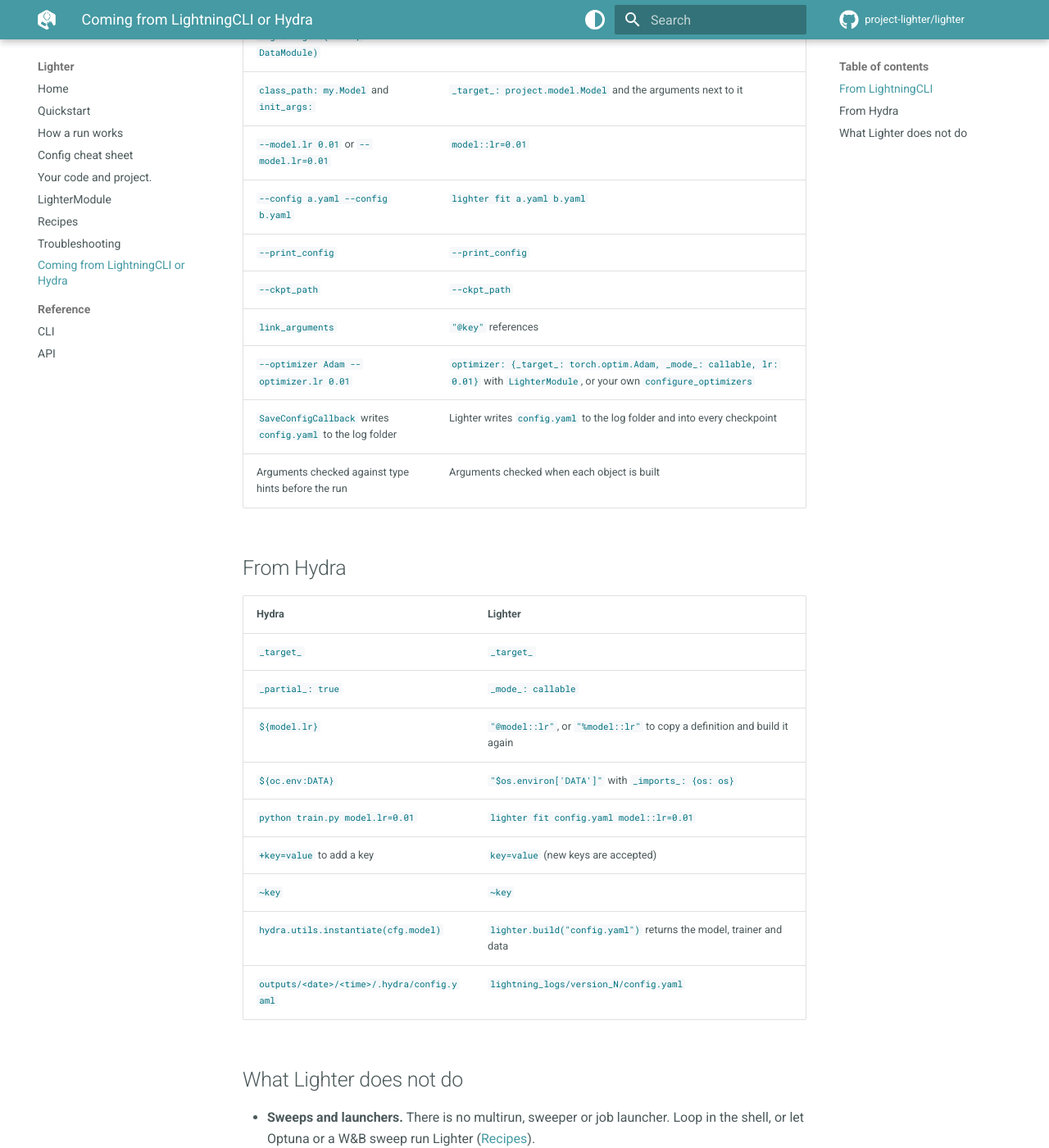
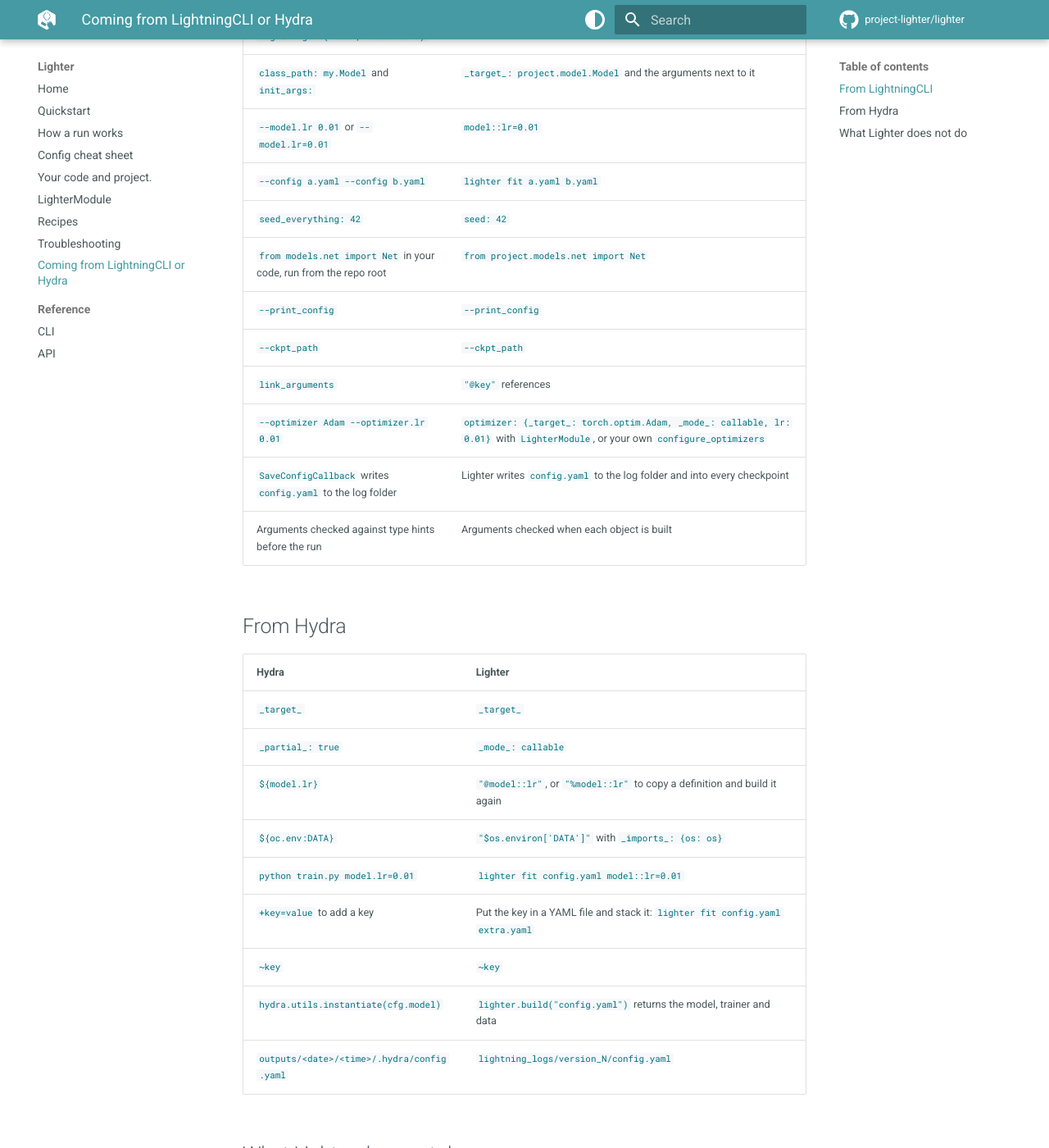
Before and after one commit to project-lighter/lighter, an MkDocs documentation site: the page built from docs/coming-from.md, in a window 1280 px wide and 1400 px high, scrolled down 418 px. Shown: the whole window at 82% size. Built offline with MkDocs 1.6.1 and Material for MkDocs 9.7.7, drawn with Linux system fonts in a browser that asks for light colours; comment, search, counter and statistics services are not loaded.

```diff
--- a/docs/coming-from.md
+++ b/docs/coming-from.md
@@ -17,6 +17,8 @@ that Lighter leaves to other tools.
 | `class_path: my.Model` and `init_args:` | `_target_: project.model.Model` and the arguments next to it |
 | `--model.lr 0.01` or `--model.lr=0.01` | `model::lr=0.01` |
 | `--config a.yaml --config b.yaml` | `lighter fit a.yaml b.yaml` |
+| `seed_everything: 42` | `seed: 42` |
+| `from models.net import Net` in your code, run from the repo root | `from project.models.net import Net` |
 | `--print_config` | `--print_config` |
 | `--ckpt_path` | `--ckpt_path` |
 | `link_arguments` | `"@key"` references |
@@ -33,7 +35,7 @@ that Lighter leaves to other tools.
 | `${model.lr}` | `"@model::lr"`, or `"%model::lr"` to copy a definition and build it again |
 | `${oc.env:DATA}` | `"$os.environ['DATA']"` with `_imports_: {os: os}` |
 | `python train.py model.lr=0.01` | `lighter fit config.yaml model::lr=0.01` |
-| `+key=value` to add a key | `key=value` (new keys are accepted) |
+| `+key=value` to add a key | Put the key in a YAML file and stack it: `lighter fit config.yaml extra.yaml` |
 | `~key` | `~key` |
 | `hydra.utils.instantiate(cfg.model)` | `lighter.build("config.yaml")` returns the model, trainer and data |
 | `outputs/<date>/<time>/.hydra/config.yaml` | `lightning_logs/version_N/config.yaml` |
```
Also changed, not shown: README.md (+2 -1 lines), docs/recipes.md (+23 -7 lines), projects/cifar10/README.md (+1 -1 lines), 4 other files.
